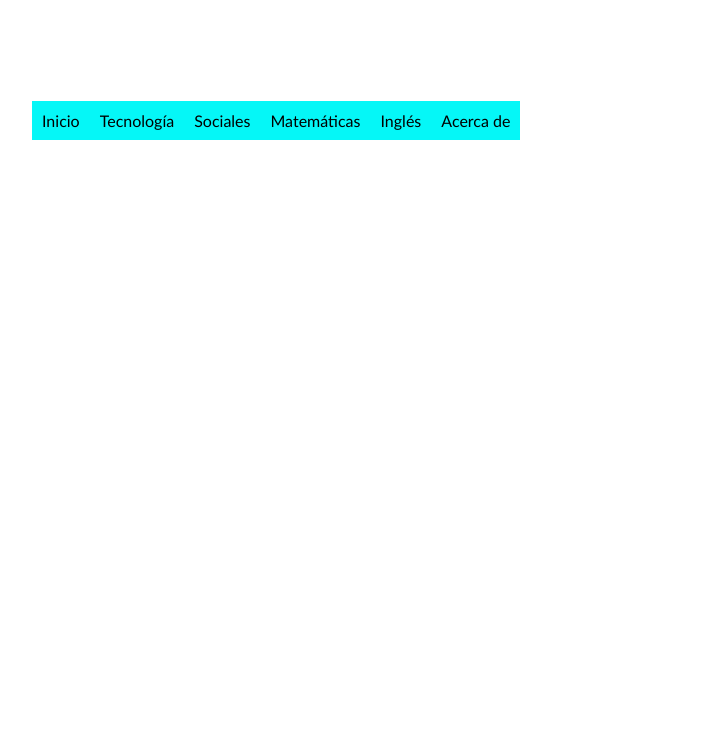
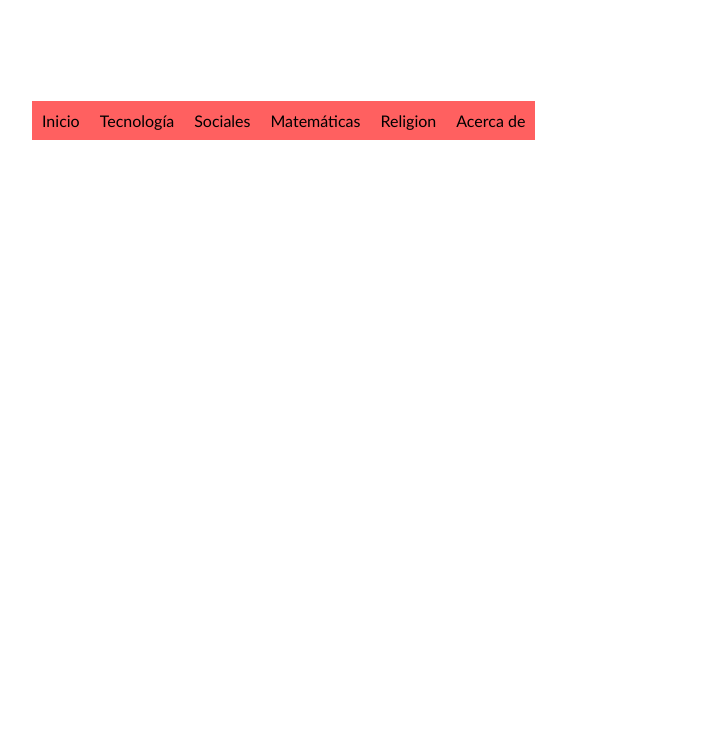
Before and after one commit to garcia2345/Web, a plain HTML site: page index.html in a window 1280 px wide. Shown: the part 49-800 px from the top of the page, without its empty margins (208-916 px from the left). Drawn offline with Linux system fonts and the light colour scheme.

Commit message:
repositorio 3
YESLEYN GUTIERREZ
SOFIA ALVAREZ

```diff
--- a/botones.css
+++ b/botones.css
@@ -6,7 +6,7 @@ ul, ol{
     list-style: none;
 }
 .botones li a{
-    background-color: rgb(5, 247, 247);
+    background-color: rgb(255, 96, 96);
     color: rgb(0, 0, 0);
     text-decoration: none;
     padding: 10px 10px;
--- a/index.html
+++ b/index.html
@@ -116,9 +116,10 @@ EJEMPLO DE MENÚ DESPLEGABLE
 
 </li>
 
-<li><a href="">Inglés</a>
+<li><a href="">Religion</a>
 
 <ul>
+
 
 <li>
 
```
